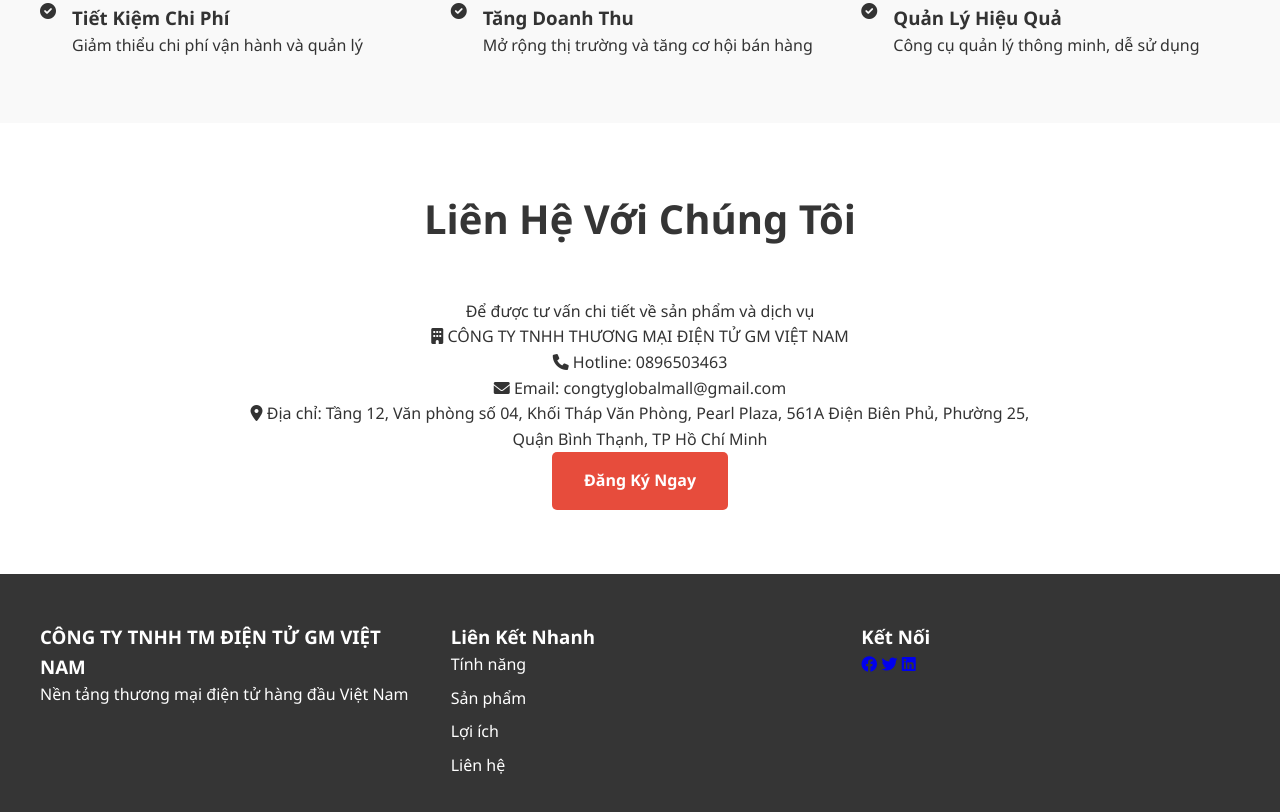
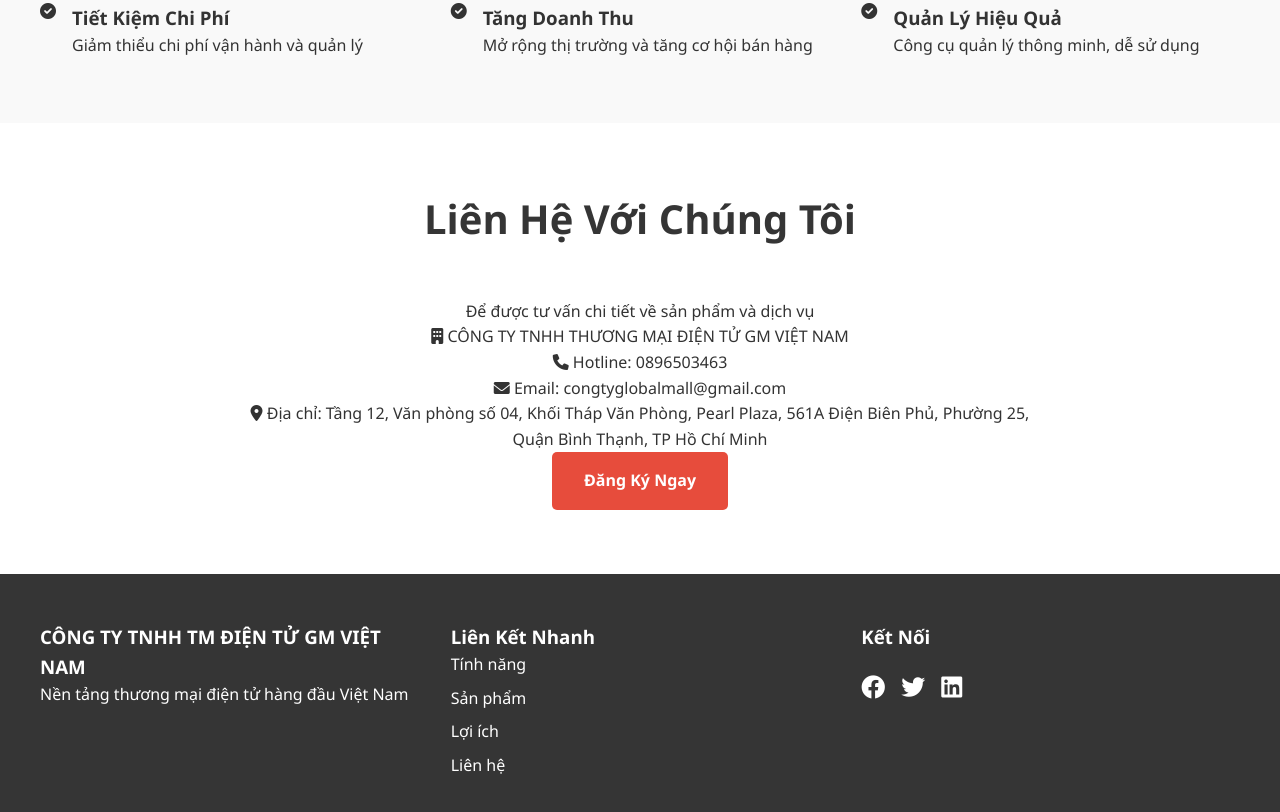
Before and after one commit to zm-vn/gm-mall-landingpage, a website built with webpack: page index.html in a window 1280 px wide. Shown: the part 1429-2241 px from the top of the page. Built offline with nearby package versions, Linux system fonts and the light colour scheme; a script that the page names is missing.

Commit message:
update-02

```diff
--- a/css/style.css
+++ b/css/style.css
@@ -446,6 +446,22 @@ body {
   color: #FF6A00;
 }
 
+.social-links {
+  display: flex;
+  gap: 1rem;
+  margin-top: 1rem;
+}
+
+.social-links a {
+  color: white;
+  font-size: 1.5rem;
+  transition: color 0.3s;
+}
+
+.social-links a:hover {
+  color: #FF6A00;
+}
+
 /* Responsive Design */
 @media (max-width: 768px) {
   .nav-links {
```
